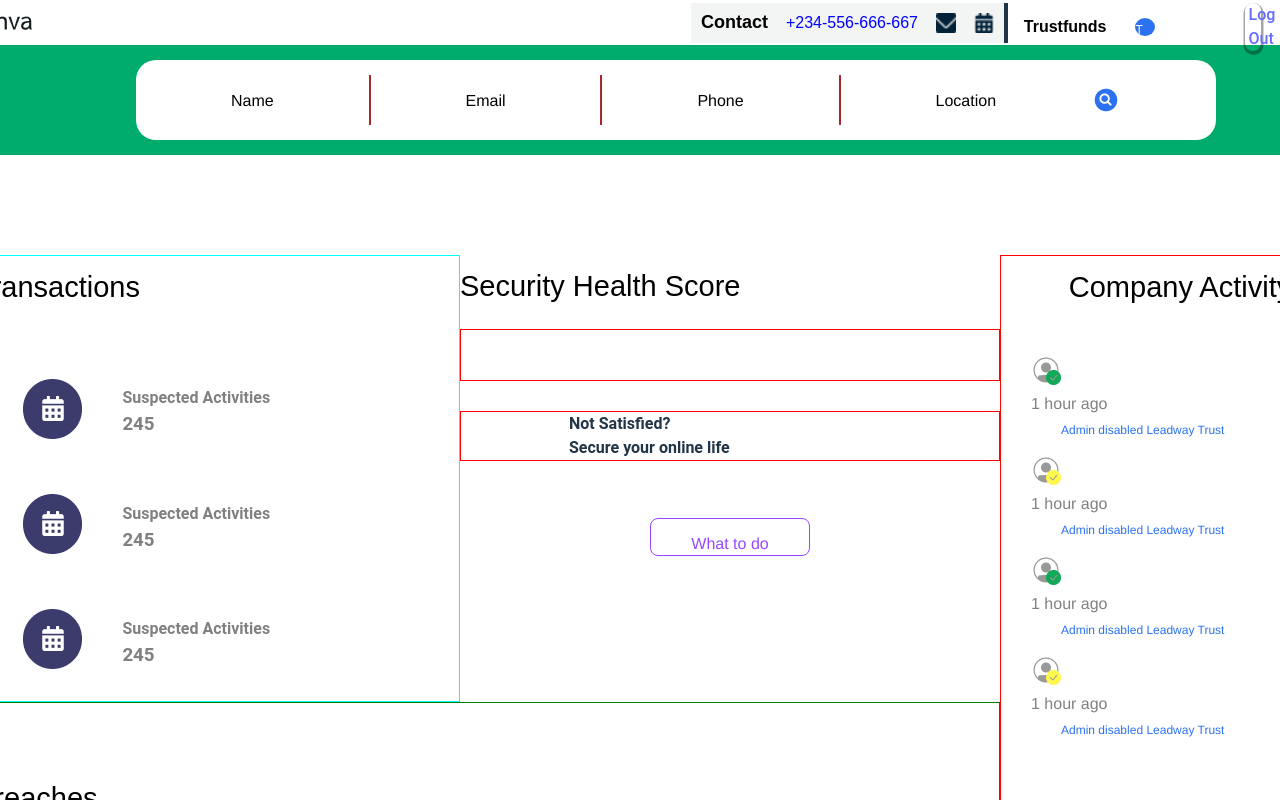
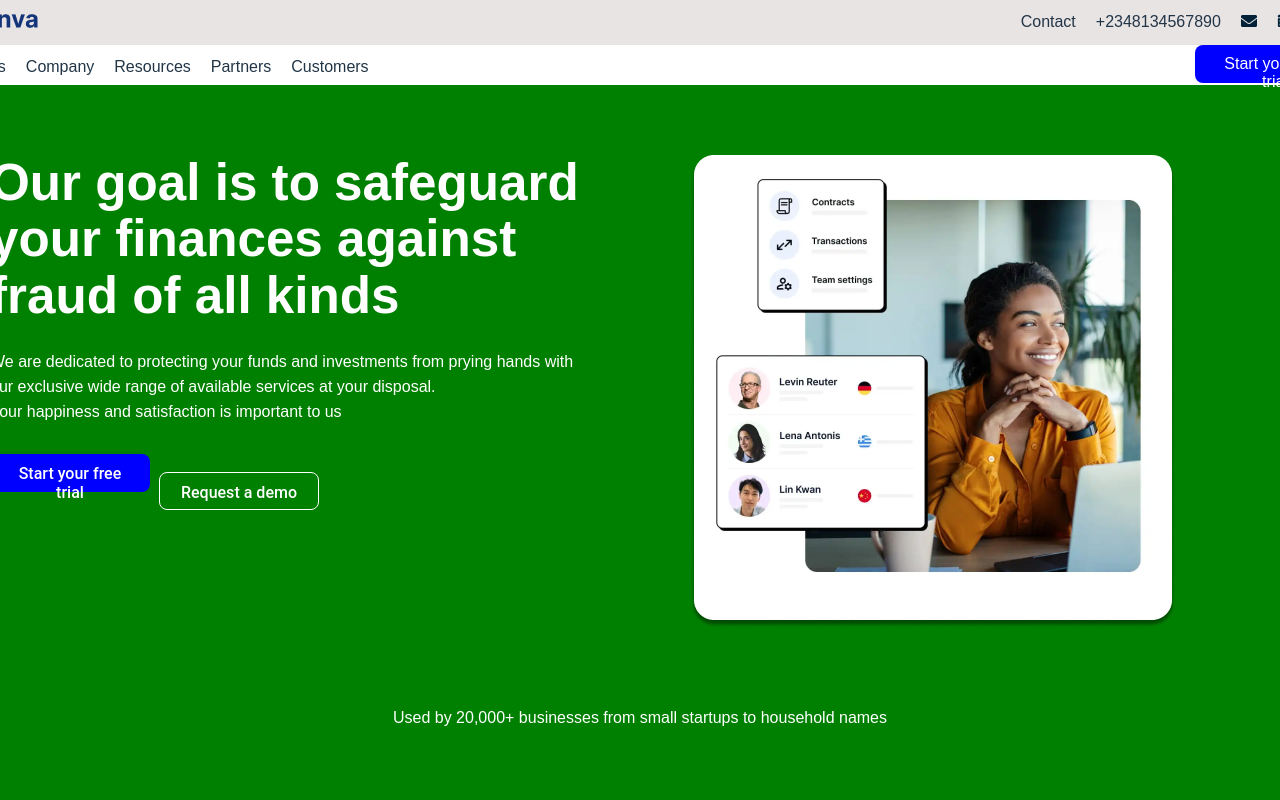
Before and after one commit to Joshua77/Utiva-Hackathon, a React (Vite) app in the folder frontend/dashboard/: page / in a window 1280 px wide. Shown: the top 800 px of the page. Built offline with nearby package versions, Linux system fonts and the light colour scheme.

Commit message:
vercel deploy

```diff
--- a/frontend/dashboard/src/App.jsx
+++ b/frontend/dashboard/src/App.jsx
@@ -29,8 +29,8 @@ function App(props) {
 return (
   <Router>
       <Routes>
-      {/* <Route exact path="/" element={<LandingPage />} /> */}
-      <Route exact path="/" element={<MainPageLayout />} />
+      <Route exact path="/" element={<LandingPage />} />
+      <Route exact path="/admin" element={<MainPageLayout />} />
       <Route exact path="/login" element={<LoginForm />} />
       <Route exact path="/register" element={<SignupPage />} />
       {/* <Route exact path="/account" element={<MainPage />} /> */}
--- a/frontend/dashboard/src/components/signup/SignupForm.jsx
+++ b/frontend/dashboard/src/components/signup/SignupForm.jsx
@@ -1,4 +1,4 @@
-// import { useState } from "react";
+
 // import "./SignupForm.css";
 
 // function SignupPage() {
@@ -16,22 +16,31 @@
 
 import React from "react";
 import { Link } from "react-router-dom";
+import { useState } from "react";
 import "./SignupForm.css"; // Import the CSS file
 
 function SignupPage() {
+
+  // const navigate = useNavigate();
+  const [email, setEmail] = useState("");
+  const [password, setPassword] = useState("");
+  const [fullname, setFullname] = useState("");
+  const [error, setError] = useState("");
+  // const { register, signInWithGoogle } = useAuth();
   return (
     <div className="signup-box">
       <h1>BINVA</h1>
       <h3>Create an account for your Business </h3>
       <form className="form-area">
         <label>Email Address</label>
-        <input type="email" placeholder="username@gmail.com" />
+        <input type="email" placeholder="username@gmail.com" value={email} required onChange={(e) => setEmail(e.target.value)}
+          />
         <label>Full Name</label>
-        <input type="text" placeholder="Binva Pro" />
+        <input type="text" placeholder="Binva Pro" value={fullname} required onChange={(e) => setName(e.target.value)} />
         <label>Password</label>
-        <input type="password" placeholder="**********" />
+        <input type="password" placeholder="**********" value={password} required onChange={(e) => setPassword(e.target.value)} />
         <label>Confirm Password</label>
-        <input type="password" placeholder="**********" />
+        <input type="password" placeholder="**********" value={password} required onChange={(e) => setPassword(e.target.value)} />
         <input type="button" value="Submit" />
 
         <p className="para-2">
```
